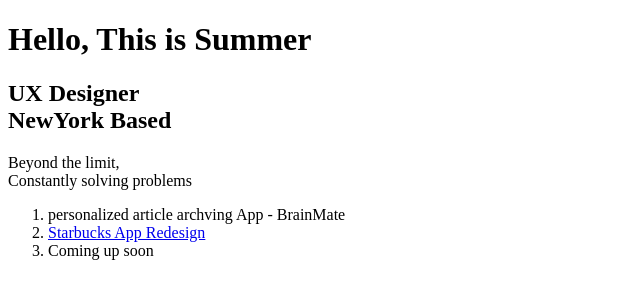
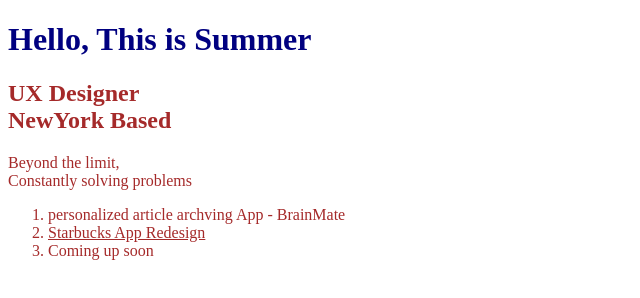
Before and after one commit to Sunnysideup3/Sunnysideup3.github.io, a plain HTML site: page index.html in a window 1280 px wide. Shown: the whole page, without its empty margins (0-640 px from the left). Drawn offline with Linux system fonts and the light colour scheme.

Commit message:
just  added css

```diff
--- a/index.html
+++ b/index.html
@@ -11,15 +11,18 @@
     <meta property="og:description" content="NewYork based UX Designer portfolio">
     <meta property="og:image" content="./nyc me.jpeg">
 
+    <link rel="stylesheet" href="./style.css">
+
+
 </head>
 
 <body>
     <h1>Hello, This is Summer</h1>
 
     <div>
-        <h2>UX Designer<br>NewYork Based</h2>
+        <h2 class="emphasize">UX Designer<br>NewYork Based</h2>
 
-        <p>Beyond the limit, <br>Constantly solving problems</p>
+        <p class="emphasize">Beyond the limit, <br>Constantly solving problems</p>
 
         <ol>
             <li>personalized article archving App - BrainMate</li>
--- /dev/null
+++ b/style.css
@@ -0,0 +1,7 @@
+h1 {
+    color: navy;
+}
+
+* {
+    color: brown;
+}
```
